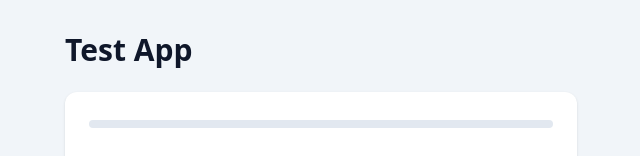
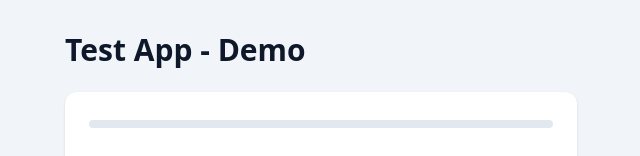
Before and after one commit to YashMehetre/test-app, a website: page public/index.html in a window 1280 px wide. Shown: the top 156 px of the page, without its empty margins (319-959 px from the left). Drawn offline with nearby package versions, Linux system fonts and the light colour scheme; no server answers.

Commit message:
Update page title to include 'Demo' and format HTML structure

```diff
--- a/public/index.html
+++ b/public/index.html
@@ -1,14 +1,16 @@
 <!doctype html>
 <html lang="en">
+
 <head>
   <meta charset="utf-8">
   <meta name="viewport" content="width=device-width, initial-scale=1">
   <title>Test App</title>
   <script src="https://cdn.tailwindcss.com"></script>
 </head>
+
 <body class="min-h-screen bg-slate-100 text-slate-900">
   <main class="mx-auto max-w-xl p-4 sm:p-8">
-    <h1 class="mb-6 text-3xl font-bold">Test App</h1>
+    <h1 class="mb-6 text-3xl font-bold">Test App - Demo</h1>
     <div class="rounded-xl bg-white p-6 shadow">
       <div class="mb-1 flex justify-between text-sm text-slate-500">
         <span id="step"></span>
@@ -26,4 +28,5 @@
   </main>
   <script src="/app.js"></script>
 </body>
+
 </html>
```
